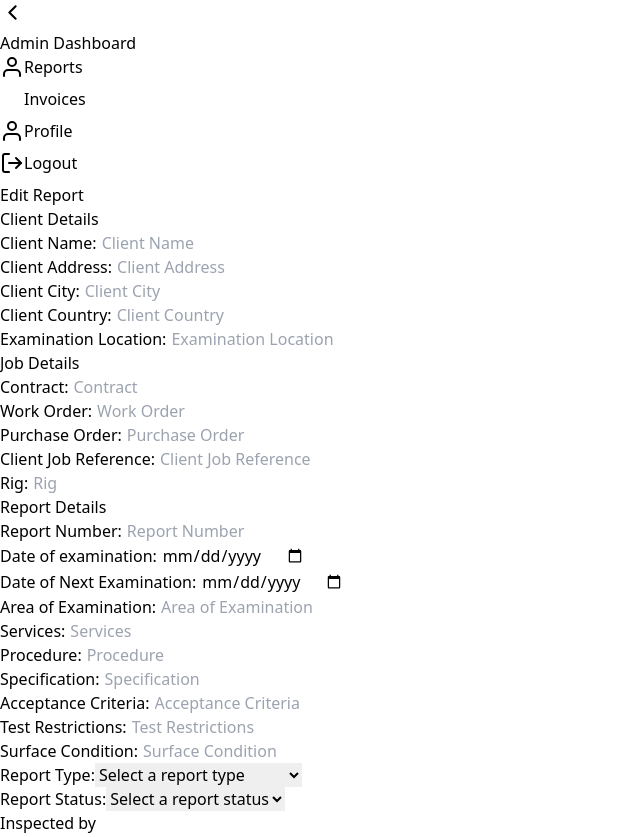
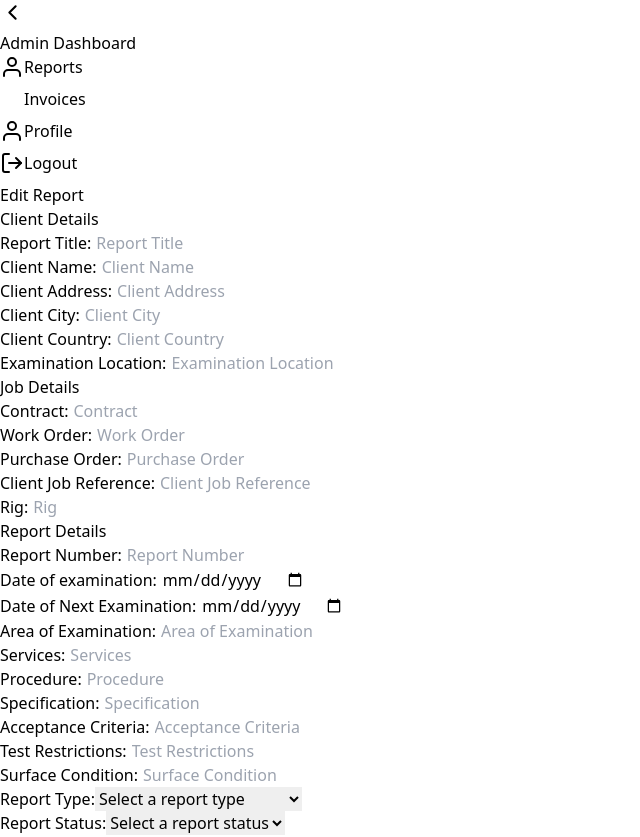
Before and after one commit to Faisal-Sey/Cedar-Admin, a React (Vite) app: page /report/update/1 in a window 1280 px wide. Shown: the top 837 px of the page, without its empty margins (0-640 px from the left). Built offline with nearby package versions, Linux system fonts and the light colour scheme; no server answers; some icons are missing.

Commit message:
report title added

```diff
--- a/src/screens/reports/addReport.jsx
+++ b/src/screens/reports/addReport.jsx
@@ -340,6 +340,16 @@ const AddReport = () => {
                         <form onSubmit={handleAddReport}>
                             {/* Report Type */}
                             <div className="mb-5">
+                                <label className="block text-gray-700 text-md font-bold mb-2">Report Title:</label>
+                                <input
+                                    className="mb-5 shadow appearance-none border rounded w-full py-2 px-3 text-gray-700 leading-tight focus:outline-none focus:shadow-outline"
+                                    type="text"
+                                    placeholder="Report Title"
+                                    name="report_title"
+                                    onChange={handleChange}
+                                    required
+                                />
+
                                 <label className="block text-gray-700 text-md font-bold mb-2">Report Type:</label>
                                 <select
                                     className="shadow appearance-none border rounded w-full py-2 px-3 text-gray-700 leading-tight focus:outline-none focus:shadow-outline"
--- a/src/screens/reports/addReportNormal.jsx
+++ b/src/screens/reports/addReportNormal.jsx
@@ -1104,7 +1104,6 @@ const AddReportNormal = (props) => {
                         type="file"
                         name="inspector_signature"
                         onChange={props.handleChange}
-                        required
                     />
                 </div>
                 <div className="w-[100%]">
@@ -1114,7 +1113,6 @@ const AddReportNormal = (props) => {
                         type="file"
                         name="reviewer_signature"
                         onChange={props.handleChange}
-                        required
                     />
                 </div>
             </div>
--- a/src/screens/reports/addReportUltrasonicThickness.jsx
+++ b/src/screens/reports/addReportUltrasonicThickness.jsx
@@ -624,7 +624,6 @@ const AddReportUltrasonicThickness = (props) => {
                         type="file"
                         name="inspector_signature"
                         onChange={props.handleChange}
-                        required
                     />
                 </div>
                 <div className="w-[100%]">
@@ -634,7 +633,6 @@ const AddReportUltrasonicThickness = (props) => {
                         type="file"
                         name="reviewer_signature"
                         onChange={props.handleChange}
-                        required
                     />
                 </div>
             </div>
--- a/src/screens/reports/editReport.jsx
+++ b/src/screens/reports/editReport.jsx
@@ -221,7 +221,18 @@ const EditReport = () => {
                         <form onSubmit={handleAddReport}>
                             <h3 className="font-bold mb-4">Client Details</h3>
                             <div className="mb-10 grid grid-cols-1 md:grid-cols-2 gap-4">
-                                {/* Client Name */}
+                                {/* Report Title */}
+                                <div className={"mb-3"}>
+                                    <label className="block text-gray-700 text-md font-bold mb-2">Report Title:</label>
+                                    <input
+                                        className="shadow appearance-none border rounded w-full py-2 px-3 text-gray-700 leading-tight focus:outline-none focus:shadow-outline"
+                                        type="text"
+                                        placeholder="Report Title"
+                                        name="report_title"
+                                        onChange={handleChange}
+                                        required
+                                    />
+                                </div>
                                 <div>
                                     <label className="block text-gray-700 text-md font-bold mb-2">Client Name:</label>
                                     <input
--- a/src/screens/reports/pdfBottom.jsx
+++ b/src/screens/reports/pdfBottom.jsx
@@ -23,7 +23,7 @@ const PdfBottom = ({ data }) => {
                                 <img
                                     src={generateImageUrl(data?.inspector_signature_url)}
                                     alt={"inspector_signature"}
-                                    style={{ width: 60 }}
+                                    style={{ width: 150 }}
                                 />
                             </div>
                         </td>
@@ -32,7 +32,7 @@ const PdfBottom = ({ data }) => {
                                 <img
                                     src={generateImageUrl(data?.reviewer_signature_url)}
                                     alt={"reviewer_signature"}
-                                    style={{ width: 60 }}
+                                    style={{ width: 150 }}
                                 />
                             </div>
                         </td>
--- a/src/screens/reports/reportPageOneTable.jsx
+++ b/src/screens/reports/reportPageOneTable.jsx
@@ -7,7 +7,7 @@ const ReportPageOneTable = ({ data }) => {
                 <thead>
                 <tr>
                     <th colSpan="2" className="header-cell">
-                        {data?.client_job_reference}
+                        {data?.report_title}
                     </th>
                 </tr>
                 </thead>
```
